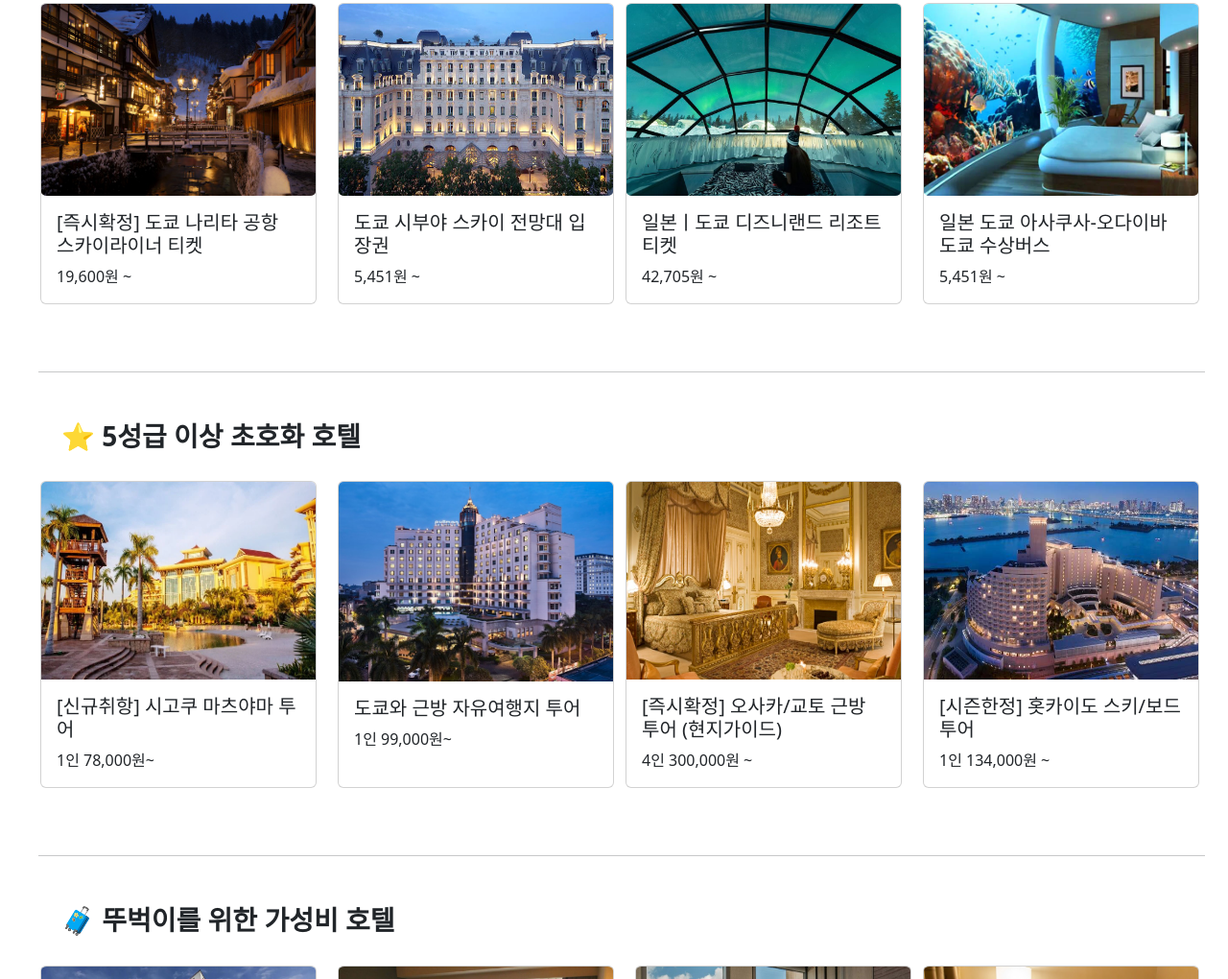
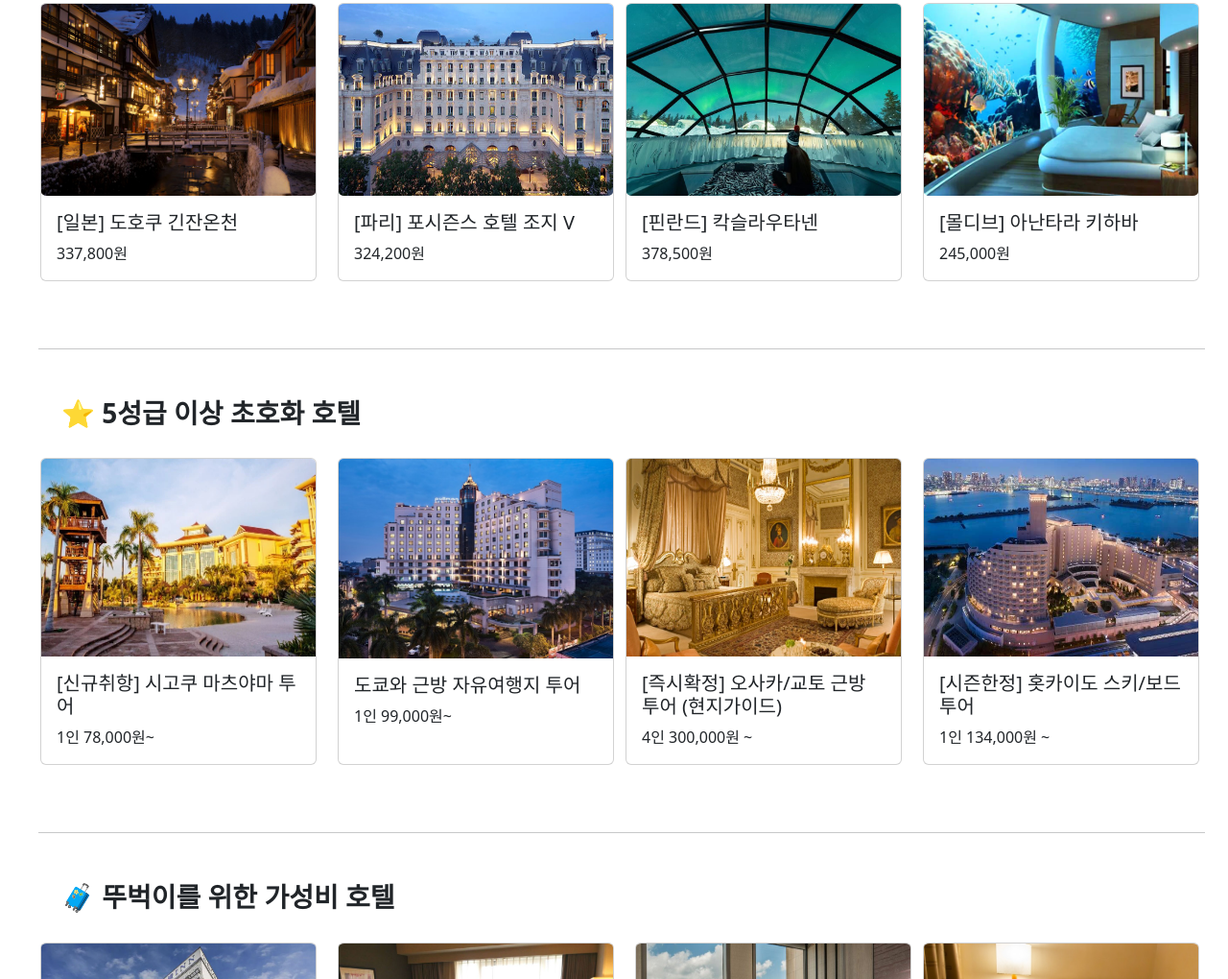
Before and after one commit to jaehunLee-git/Team04_01, a plain HTML site: page main/hotel/hotel_middle.html in a window 1280 px wide. Shown: the part 1340-2360 px from the top of the page at 96% size. Drawn offline with nearby package versions, Linux system fonts and the light colour scheme.

Commit message:
kaj_text modify

```diff
--- a/main/hotel/hotel_middle.html
+++ b/main/hotel/hotel_middle.html
@@ -163,8 +163,8 @@
     <div class="card" style="width: 18rem;">
       <img class="card_img" src="./img/hotel_middle1.jpg" class="card-img-top" alt="...">
       <div class="card-body">
-        <h5 class="card-title">[즉시확정] 도쿄 나리타 공항 스카이라이너 티켓</h5>
-        <p class="card-text">19,600원 ~</p>
+        <h5 class="card-title">[일본] 도호쿠 긴잔온천 </h5>
+        <p class="card-text">337,800원</p>
       </div>
     </div>
 
@@ -172,8 +172,8 @@
     <div class="card" style="width: 18rem;">
       <img class="card_img" src="./img/hotel_middle2.jpg" class="card-img-top" alt="...">
       <div class="card-body">
-        <h5 class="card-title">도쿄 시부야 스카이 전망대 입장권</h5>
-        <p class="card-text">5,451원 ~</p>
+        <h5 class="card-title">[파리] 포시즌스 호텔 조지 V </h5>
+        <p class="card-text">324,200원</p>
       </div>
     </div>
     </a>
@@ -181,16 +181,16 @@
     <div class="card" style="width: 18rem;">
       <img class="card_img" src="./img/hotel_middle3.jpg" class="card-img-top" alt="...">
       <div class="card-body">
-        <h5 class="card-title">일본ㅣ도쿄 디즈니랜드 리조트 티켓</h5>
-        <p class="card-text">42,705원 ~</p>
+        <h5 class="card-title">[핀란드] 칵슬라우타넨</h5>
+        <p class="card-text">378,500원</p>
       </div>
     </div>
 
     <div class="card" style="width: 18rem;">
       <img class="card_img" src="./img/hotel_middle4.jpg" class="card-img-top" alt="...">
       <div class="card-body">
-        <h5 class="card-title">일본 도쿄 아사쿠사-오다이바 도쿄 수상버스</h5>
-        <p class="card-text">5,451원 ~</p>
+        <h5 class="card-title">[몰디브] 아난타라 키하바</h5>
+        <p class="card-text">245,000원</p>
       </div>
     </div>
 
```
